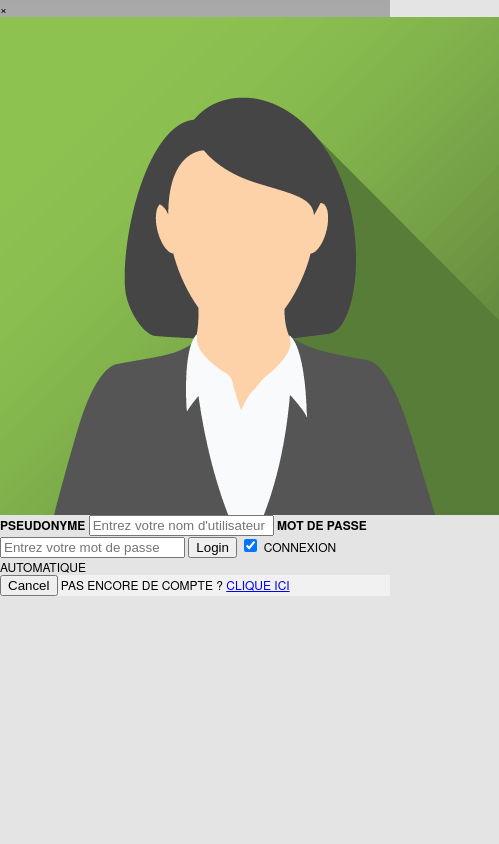
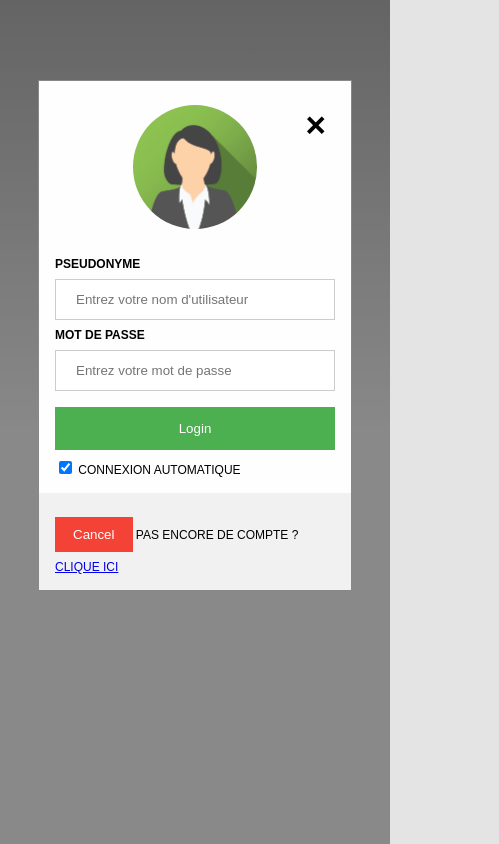
Before and after one commit to Nocturlab/projet-archi-info-client, a website: page www/main.html in a window 390 px wide. Shown: the whole page, 499 px wide, since content can reach past the window. Drawn offline with Linux system fonts and the light colour scheme; some packages are replaced by stand-ins of ours.

Commit message:
Change template to main

```diff
--- a/package.json
+++ b/package.json
@@ -10,7 +10,9 @@
     "author": "Apache Cordova Team",
     "license": "Apache-2.0",
     "dependencies": {
-        "cordova-android": "7.1.4",
+        "browsers": "1.0.2",
+        "cordova-android": "^7.1.4",
+        "cordova-browser": "^5.0.4",
         "cordova-ios": "^4.4.0",
         "cordova-plugin-barcodescanner-browser-support": "^7.1.22",
         "cordova-plugin-whitelist": "^1.3.2",
--- a/www/css/main.css
+++ b/www/css/main.css
@@ -1,8 +1,8 @@
-.game {font-family: Arial, Helvetica, sans-serif;}
+.main {font-family: Arial, Helvetica, sans-serif;}
 
 /* Full-width input fields */
-.game input[type=text],
-.game input[type=password] {
+.main input[type=text],
+.main input[type=password] {
   width: 100%;
   padding: 12px 20px;
   margin: 8px 0;
@@ -12,7 +12,7 @@
 }
 
 /* Set a style for all buttons */
-.game button {
+.main button {
   background-color: #4CAF50;
   color: white;
   padding: 14px 20px;
@@ -22,40 +22,40 @@
   width: 100%;
 }
 
-.game button:hover {
+.main button:hover {
   opacity: 0.8;
 }
 
 /* Extra styles for the cancel button */
-.game button.cancel {
+.main button.cancel {
   width: auto;
   padding: 10px 18px;
   background-color: #f44336;
 }
 
 /* Center the image and position the close button */
-.game .imgcontainer {
+.main .imgcontainer {
   text-align: center;
   margin: 24px 0 12px 0;
   position: relative;
 }
 
-.game img.avatar {
+.main img.avatar {
   width: 40%;
   border-radius: 50%;
 }
 
-.game .container {
+.main .container {
   padding: 16px;
 }
 
-.game span.psw {
+.main span.psw {
   float: right;
   padding-top: 16px;
 }
 
 /* The Modal (background) */
-.game .modal {
+.main .modal {
   display: none; /* Hidden by default */
   position: fixed; /* Stay in place */
   z-index: 1; /* Sit on top */
@@ -70,7 +70,7 @@
 }
 
 /* Modal Content/Box */
-.game .modal-content {
+.main .modal-content {
   background-color: #fefefe;
   margin: 5% auto 15% auto; /* 5% from the top, 15% from the bottom and centered */
   border: 1px solid #888;
@@ -78,7 +78,7 @@
 }
 
 /* The Close Button (x) */
-.game .close {
+.main .close {
   position: absolute;
   right: 25px;
   top: 0;
@@ -87,14 +87,14 @@
   font-weight: bold;
 }
 
-.game .close:hover,
-.game .close:focus {
+.main .close:hover,
+.main .close:focus {
   color: red;
   cursor: pointer;
 }
 
 /* Add Zoom Animation */
-.game .animate {
+.main .animate {
   -webkit-animation: animatezoom 0.6s;
   animation: animatezoom 0.6s
 }
@@ -111,11 +111,11 @@
 
 /* Change styles for span and cancel button on extra small screens */
 @media screen and (max-width: 300px) {
-    .game span.psw {
+    .main span.psw {
      display: block;
      float: none;
   }
-  .game button.cancel {
+  .main button.cancel {
      width: 100%;
   }
 }
```
Also changed, not shown: config.xml (+5 -4 lines), 1 other file.
